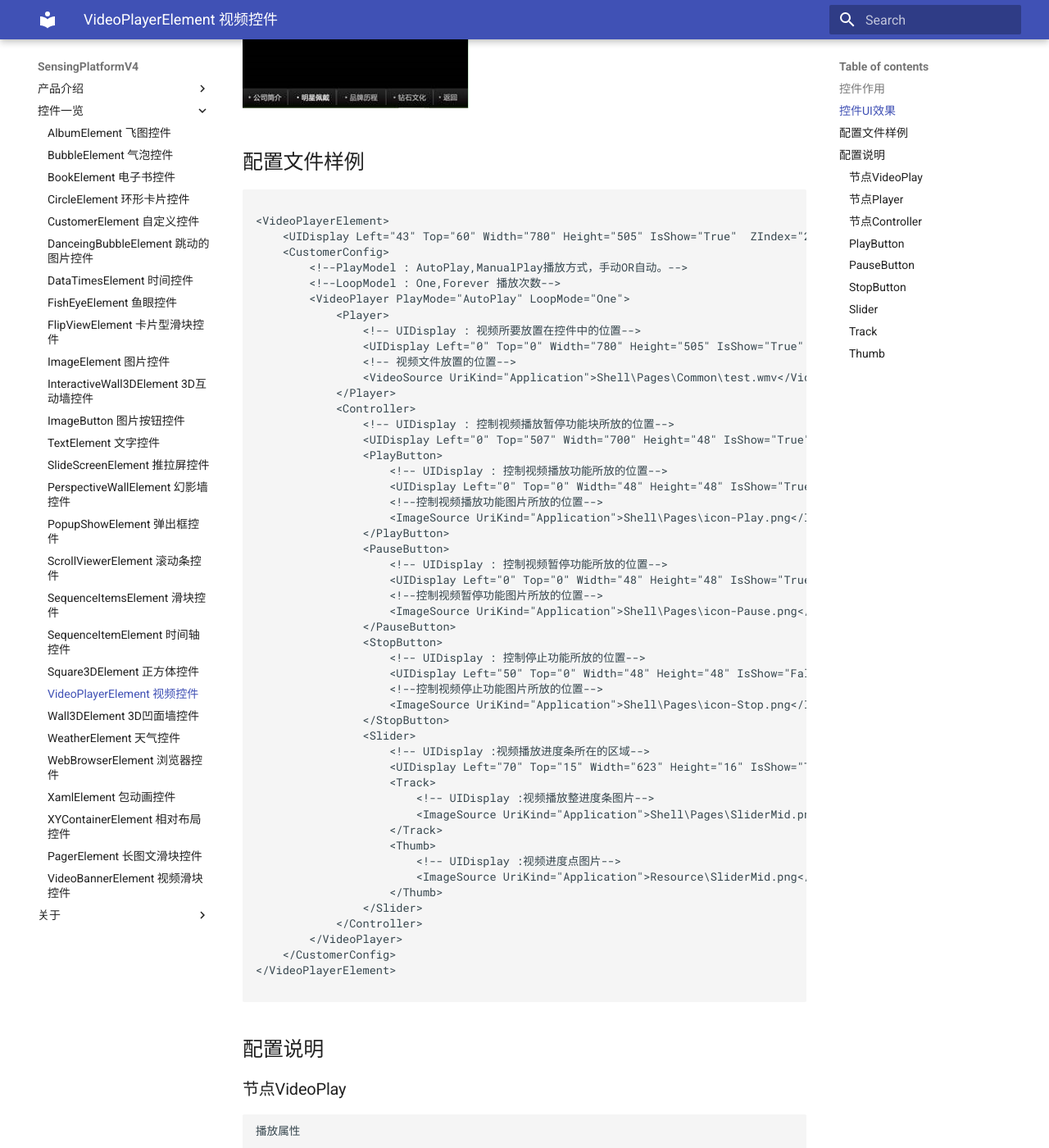
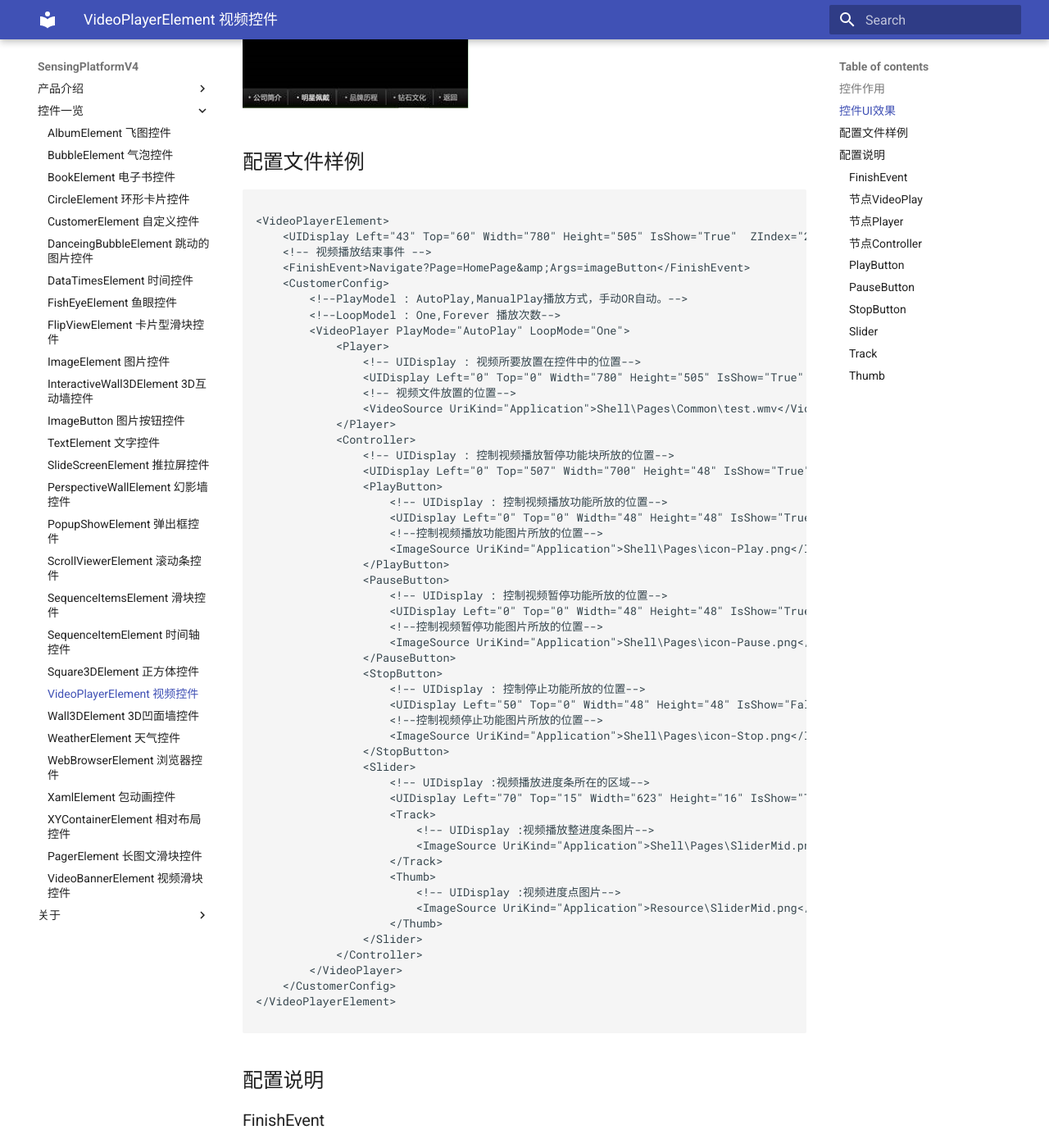
Before and after one commit to troncell/SensingPlatformDocs, an MkDocs documentation site: the page built from docs/控件一览/VideoPlayerElement.md, in a window 1280 px wide and 1400 px high, scrolled down 705 px. Shown: the whole window at 82% size. Built offline with MkDocs 1.6.1 and Material for MkDocs 9.7.7, drawn with Linux system fonts in a browser that asks for light colours.

Commit message:
Update VideoPlayerElement.md

````diff
--- a/docs/控件一览/VideoPlayerElement.md
+++ b/docs/控件一览/VideoPlayerElement.md
@@ -14,6 +14,8 @@
 
 <VideoPlayerElement>
     <UIDisplay Left="43" Top="60" Width="780" Height="505" IsShow="True"  ZIndex="2" UsePercent="False"/>
+    <!-- 视频播放结束事件 -->
+    <FinishEvent>Navigate?Page=HomePage&amp;Args=imageButton</FinishEvent>
     <CustomerConfig>
         <!--PlayModel : AutoPlay,ManualPlay播放方式，手动OR自动。-->
         <!--LoopModel : One,Forever 播放次数-->
@@ -65,6 +67,9 @@
 ```
 ## 配置说明
 
+### FinishEvent
+视频结束事件， 不用可以不写
+
 ### 节点VideoPlay
 
     播放属性
````
